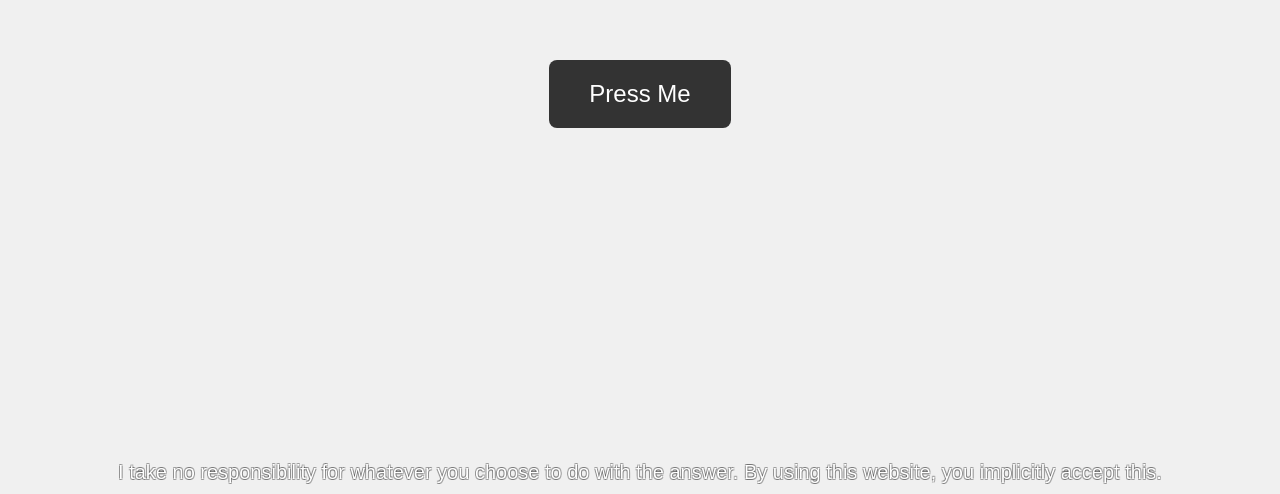
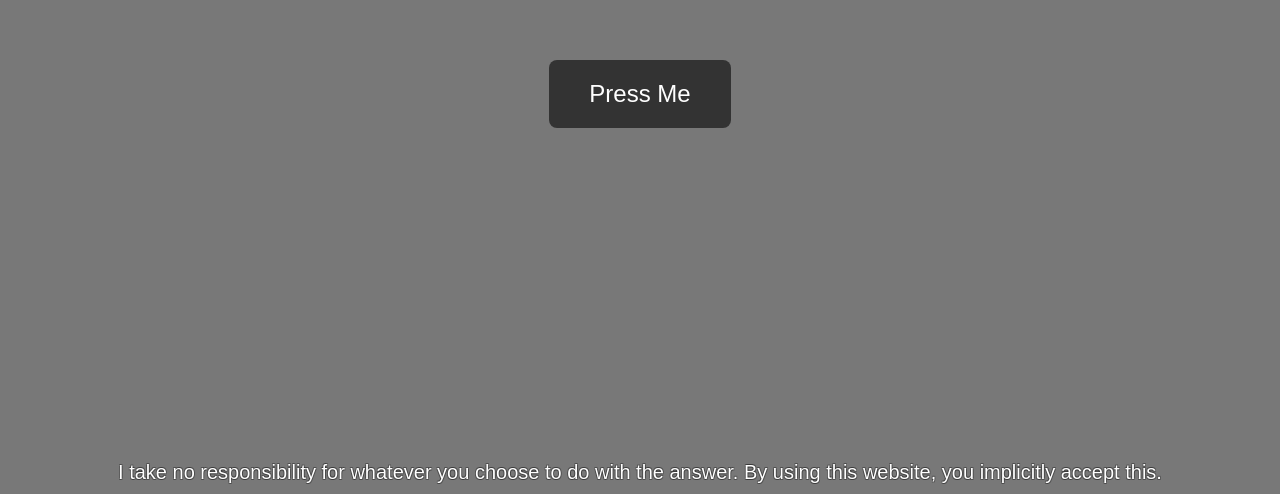
Before and after one commit to enfff/madleine-makeAPPyourmind, a plain HTML site: page index.html in a window 1280 px wide. Shown: the part 306-800 px from the top of the page. Drawn offline with Linux system fonts and the light colour scheme.

Commit message:
Updated colors

```diff
--- a/index.html
+++ b/index.html
@@ -7,7 +7,7 @@
   <title>Don't blame me for your poor choices</title>
   <style>
     :root {
-      --gray: #f0f0f0;
+      --gray: #00000050;
       --green: #4caf50;
       --red: #f44336;
       --transition-duration: 0.5s;
```
